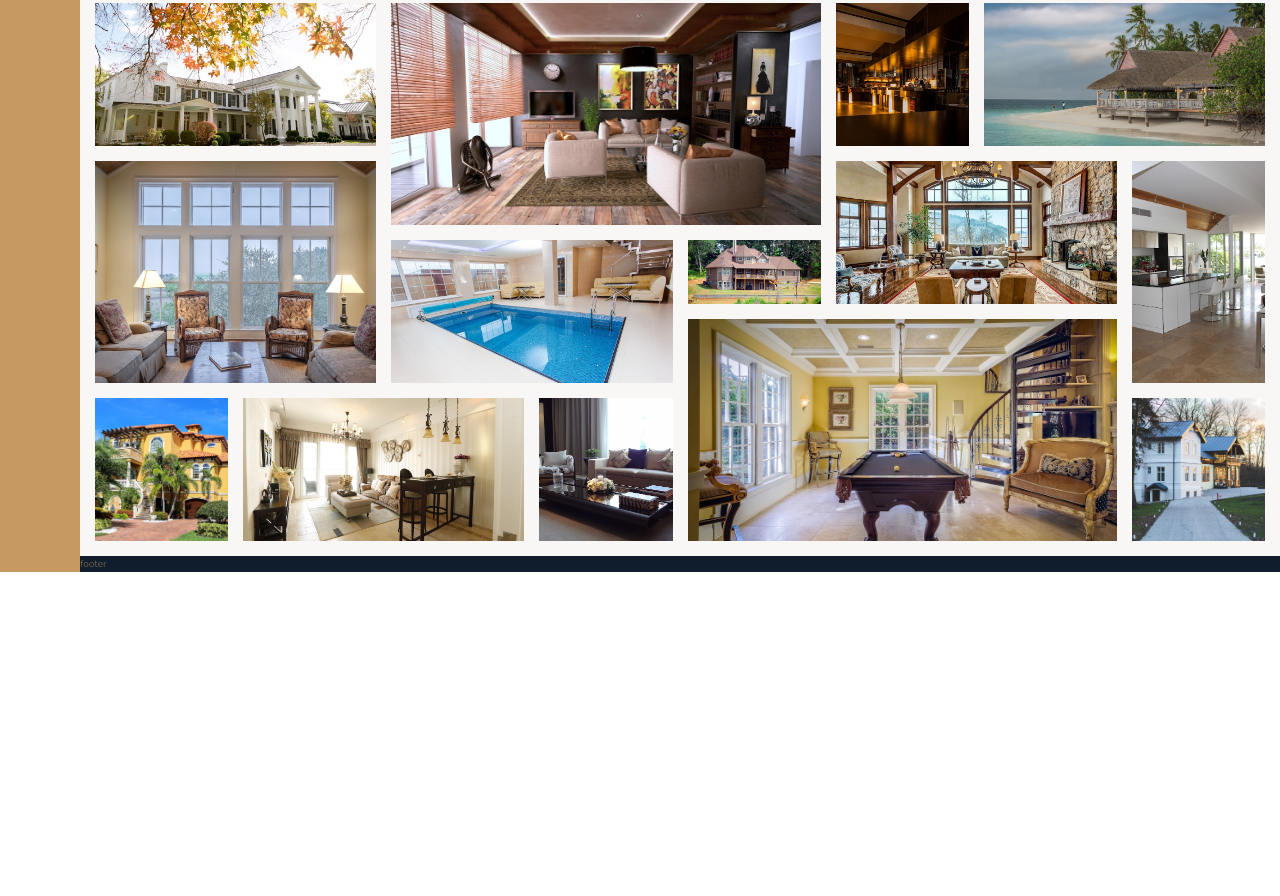
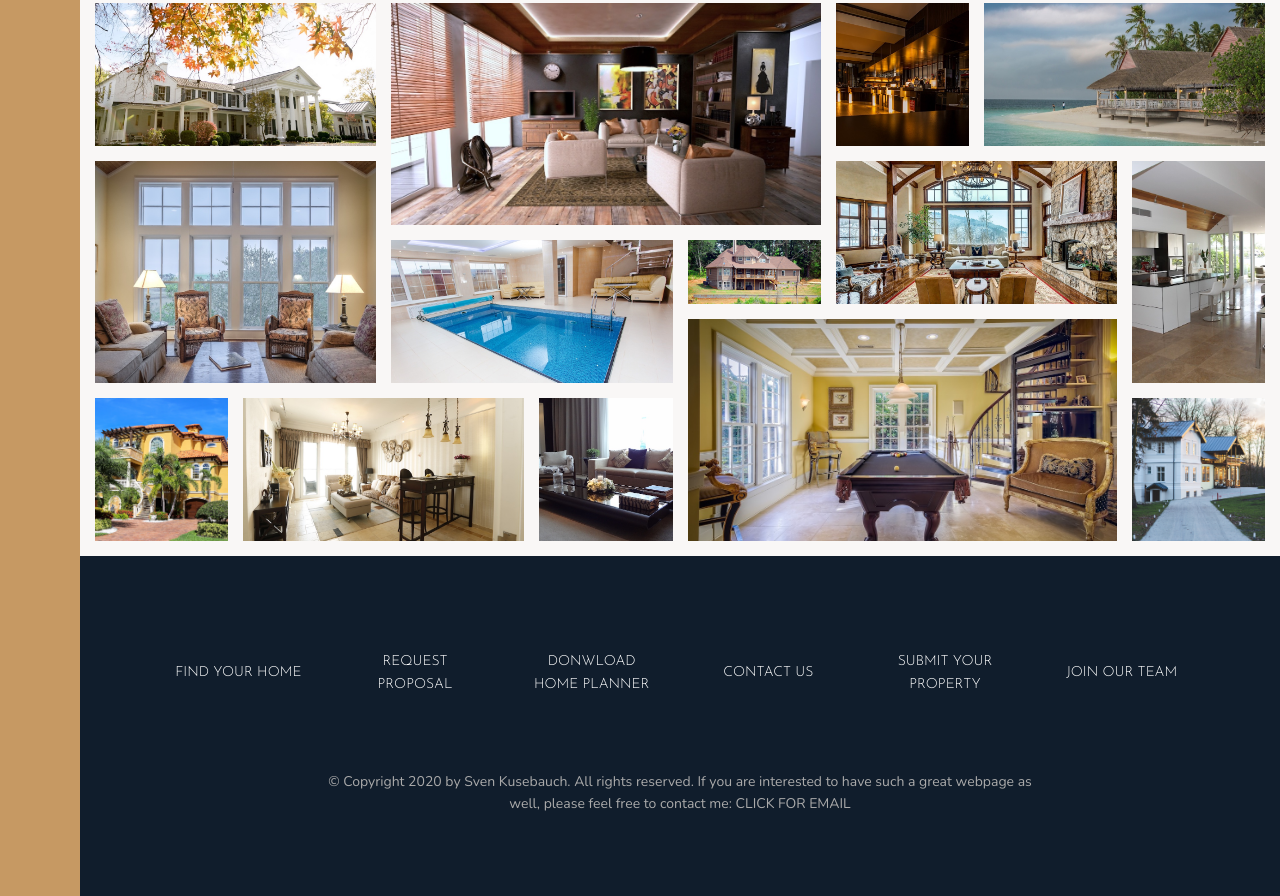
Before and after one commit to skusebauch/next, a website: page index.html in a window 1280 px wide. Shown: the part 3084-3980 px from the top of the page. Before the commit the page ends 3656 px from the top, so only its background shows below. Drawn offline with nearby package versions, Linux system fonts and the light colour scheme.

Commit message:
implemented footer

```diff
--- a/index.html
+++ b/index.html
@@ -329,7 +329,17 @@
       </section>
 
       <footer class="footer">
-          footer
+          <ul class="nav">
+            <li class="nav__item"><a href="#" class="nav__link">Find your home</a></li>
+            <li class="nav__item"><a href="#" class="nav__link">Request proposal</a></li>
+            <li class="nav__item"><a href="#" class="nav__link">Donwload home planner</a></li>
+            <li class="nav__item"><a href="#" class="nav__link">Contact us</a></li>
+            <li class="nav__item"><a href="#" class="nav__link">Submit your property</a></li>
+            <li class="nav__item"><a href="#" class="nav__link">Join our team</a></li>
+          </ul>
+          <p class="copyright">
+            &copy; Copyright 2020 by Sven Kusebauch. All rights reserved. If you are interested to have such a great webpage as well, please feel free to contact me: <a class="copyright__cta" href="mailto:info@svenkusebauch.de?subject=Anfrage!">CLICK FOR EMAIL</a>
+          </p>
       </footer>
     </body>
 </html>
--- a/sass/_footer.scss
+++ b/sass/_footer.scss
@@ -1,4 +1,57 @@
 .footer {
   background-color: $color-secondary;
   grid-column: full-start / full-end;
+
+  padding: 8rem;
 }
+
+.nav {
+  list-style: none;
+  // could use for 1 dimensional flex, but due to the margin adjustment i prefer using grid
+  display: grid;
+  grid-template-columns: repeat(auto-fill, minmax(15rem, 1fr));
+  grid-gap: 2rem;
+  align-items: center;
+
+  &__link:link,
+  &__link:visited {
+    font-size: 1.4rem;
+    color: #fff;
+    text-decoration: none;
+    font-family: $font-display;
+    text-transform: uppercase;
+    text-align: center;
+    padding: 1.5rem;
+    display: block;
+    transition: all .2s;
+  }
+
+  &__link:hover,
+  &__link:active {
+    background-color: rgba(#fff, .05);
+    transform: translateY(-3px);
+  }
+}
+
+.copyright {
+  font-size: 1.4rem;
+  color: $color-grey-light-2;
+  margin-top: 6rem;
+  text-align: center;
+
+  width: 70%;
+  margin-right: auto;
+  margin-left: auto;
+  &__cta:link,
+  &__cta:visited {
+    text-decoration: none;
+    color: $color-grey-light-2;
+    transition: all .2s;
+  }
+
+  &__cta:hover {
+    background-color: rgba(#fff, .05);
+    display: inline-block;
+    transform: translateY(-3px);
+  }
+}
```
Also changed, not shown: css/style.css.
